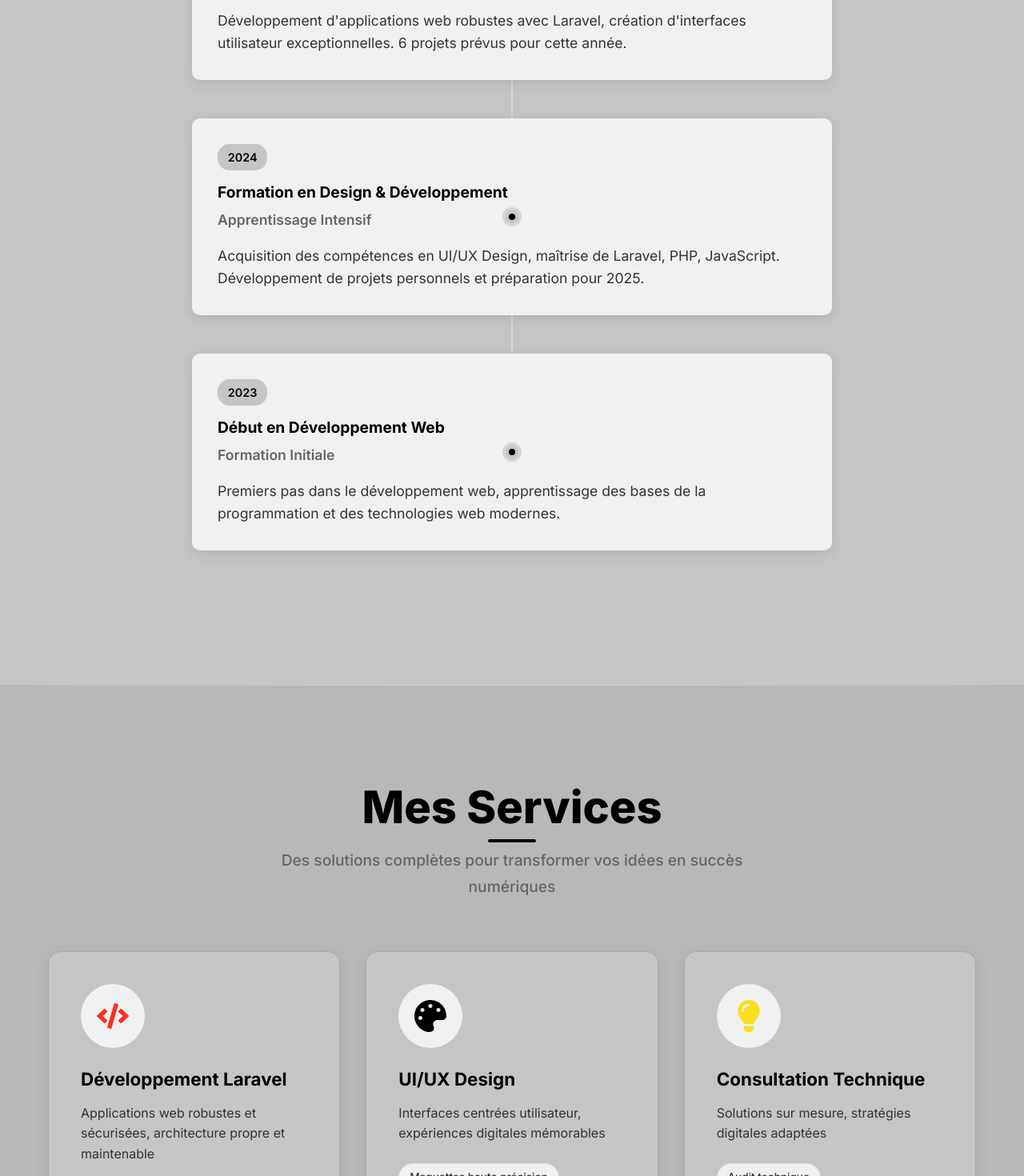
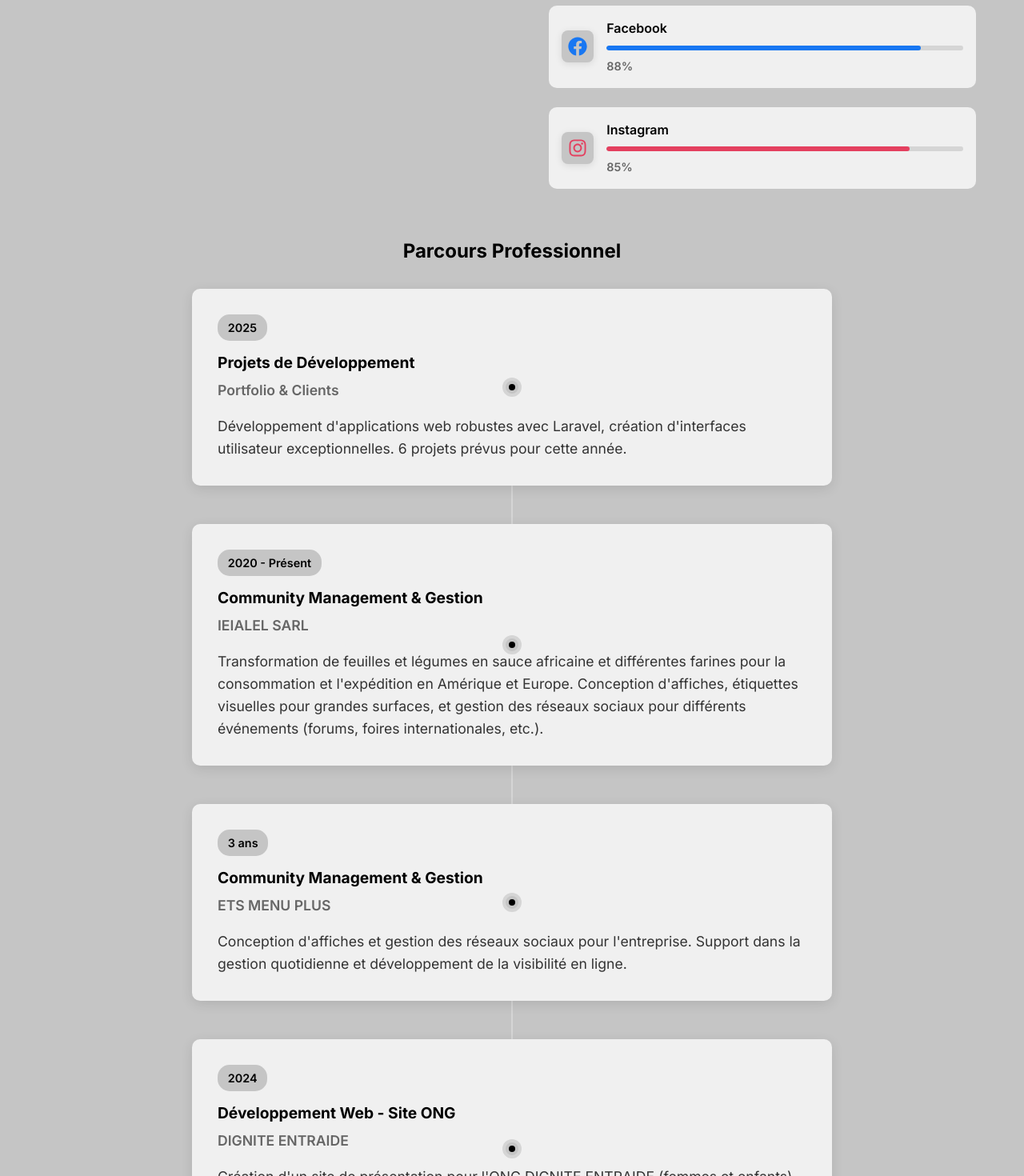
Before and after one commit to keds01/portfolioKOUVAHEELOYIS, a React (Vite) app: page / in a window 1280 px wide. Shown: the part 2420-3890 px from the top of the page at 80% size. Built offline with nearby package versions, Linux system fonts and the light colour scheme.

Commit message:
Add community management skills and professional experiences to About component

```diff
--- a/src/components/About.jsx
+++ b/src/components/About.jsx
@@ -1,6 +1,6 @@
 import React, { useRef, useEffect } from 'react'
 import { motion, useInView } from 'framer-motion'
-import { FaLaravel, FaReact, FaHtml5, FaCss3Alt, FaJs, FaPhp, FaDatabase, FaMobile } from 'react-icons/fa'
+import { FaLaravel, FaReact, FaHtml5, FaCss3Alt, FaJs, FaPhp, FaDatabase, FaMobile, FaUsers, FaBullhorn, FaFacebook, FaInstagram } from 'react-icons/fa'
 import './About.css'
 
 const About = () => {
@@ -15,7 +15,11 @@ const About = () => {
     { name: 'HTML5', icon: FaHtml5, level: 95, color: '#E34F26' },
     { name: 'CSS3', icon: FaCss3Alt, level: 90, color: '#1572B6' },
     { name: 'MySQL', icon: FaDatabase, level: 85, color: '#4479A1' },
-    { name: 'Mobile UI', icon: FaMobile, level: 88, color: '#000000' }
+    { name: 'Mobile UI', icon: FaMobile, level: 88, color: '#000000' },
+    { name: 'Community Management', icon: FaUsers, level: 90, color: '#FF6B6B' },
+    { name: 'Social Media', icon: FaBullhorn, level: 92, color: '#4ECDC4' },
+    { name: 'Facebook', icon: FaFacebook, level: 88, color: '#1877F2' },
+    { name: 'Instagram', icon: FaInstagram, level: 85, color: '#E4405F' }
   ]
 
   const experiences = [
@@ -24,6 +28,24 @@ const About = () => {
       title: "Projets de Développement",
       company: "Portfolio & Clients",
       description: "Développement d'applications web robustes avec Laravel, création d'interfaces utilisateur exceptionnelles. 6 projets prévus pour cette année."
+    },
+    {
+      year: "2020 - Présent",
+      title: "Community Management & Gestion",
+      company: "IEIALEL SARL",
+      description: "Transformation de feuilles et légumes en sauce africaine et différentes farines pour la consommation et l'expédition en Amérique et Europe. Conception d'affiches, étiquettes visuelles pour grandes surfaces, et gestion des réseaux sociaux pour différents événements (forums, foires internationales, etc.)."
+    },
+    {
+      year: "3 ans",
+      title: "Community Management & Gestion",
+      company: "ETS MENU PLUS",
+      description: "Conception d'affiches et gestion des réseaux sociaux pour l'entreprise. Support dans la gestion quotidienne et développement de la visibilité en ligne."
+    },
+    {
+      year: "2024",
+      title: "Développement Web - Site ONG",
+      company: "DIGNITE ENTRAIDE",
+      description: "Création d'un site de présentation pour l'ONG DIGNITE ENTRAIDE (femmes et enfants). Site avec section actualités pour articles, formulaire d'appel à bénévoles, et galerie pour montrer les actions de terrain."
     },
     {
       year: "2024",
```
